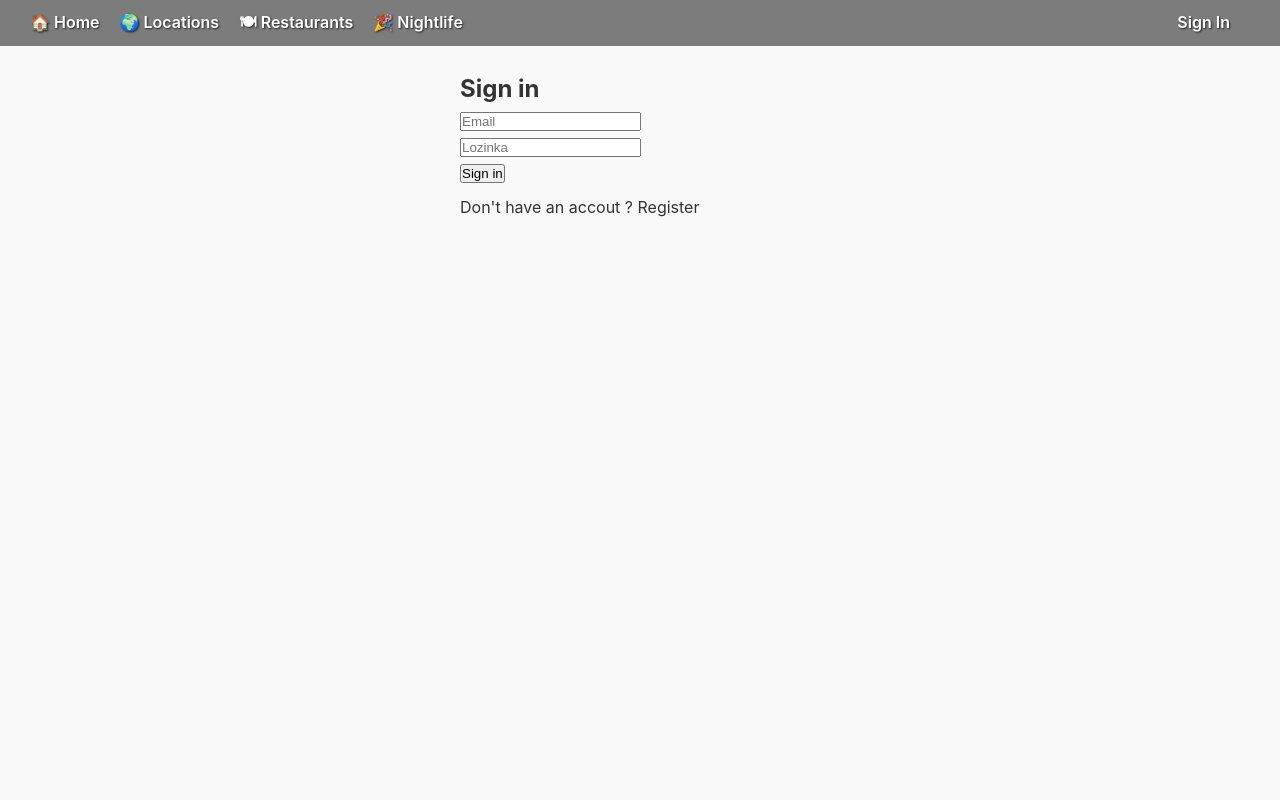
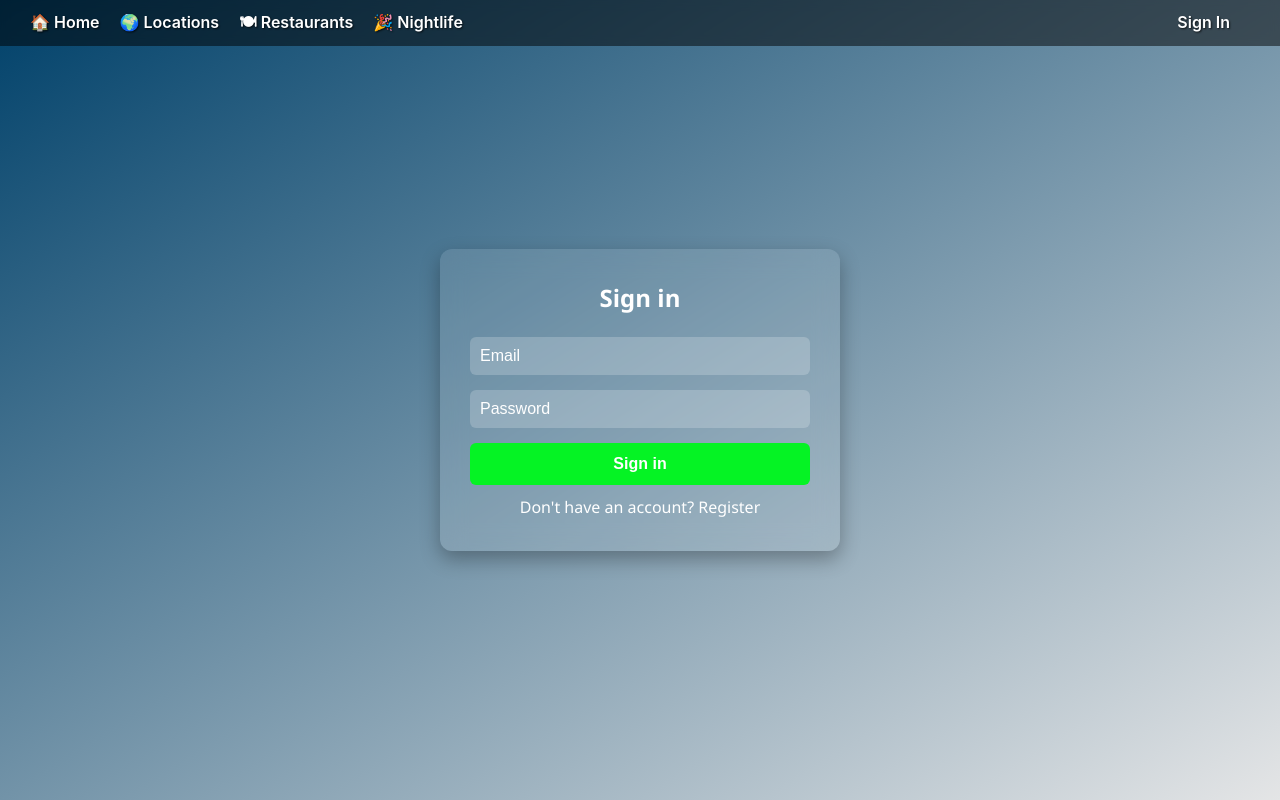
Before and after one commit to Siki2483/Frontend-webapps, a React (Create React App) app: page /login in a window 1280 px wide. Built offline with nearby package versions, Linux system fonts and the light colour scheme.

Commit message:
Dodani sort i filter za restorane, css za login i register i poneki fixevi

```diff
--- a/src/components/ReviewList.jsx
+++ b/src/components/ReviewList.jsx
@@ -11,7 +11,7 @@ function ReviewList({reviews}) {
           {reviews.map((review) => (
             <div key={review._id} style={{ marginBottom: "1rem", borderBottom: "1px solid #ccc" }}>
               <strong>{review.user?.name || "Unknown user"}</strong>
-              <p>Ocjena: {review.rating} / 5</p>
+              <p>Review: {review.rating} / 5</p>
               <p>{review.text}</p>
               <small>{new Date(review.createdAt).toLocaleDateString()}</small>
             </div>
--- /dev/null
+++ b/src/pages/Auth.css
@@ -0,0 +1,63 @@
+.auth-page {
+    min-height: 100vh;
+    background: linear-gradient(to bottom right, #00416a, #e4e5e6);
+    display: flex;
+    align-items: center;
+    justify-content: center;
+    padding: 50px 20px;
+    font-family: 'Segoe UI', sans-serif;
+  }
+
+.auth-container {
+    max-width: 400px;
+    margin: 100px auto;
+    padding: 30px;
+    background: rgba(255, 255, 255, 0.1);
+    backdrop-filter: blur(12px);
+    border-radius: 12px;
+    box-shadow: 0 8px 20px rgba(0, 0, 0, 0.3);
+    color: white;
+  }
+
+  .auth-container h2 {
+    text-align: center;
+    margin-bottom: 20px;
+    font-weight: 600;
+  }
+
+  .auth-container input {
+    width: 100%;
+    padding: 10px;
+    margin-bottom: 15px;
+    border: none;
+    border-radius: 6px;
+    background-color: rgba(255, 255, 255, 0.2);
+    color: rgb(255, 255, 255);
+    font-size: 1rem;
+  }
+
+  .auth-container input::placeholder {
+    color: #ffffff;
+  }
+
+  .auth-container button {
+    width: 100%;
+    padding: 12px;
+    background-color: #05f324;
+    border: none;
+    border-radius: 6px;
+    color: rgb(255, 255, 255);
+    font-weight: bold;
+    font-size: 1rem;
+    cursor: pointer;
+    transition: background-color 0.3s;
+  }
+
+  .auth-container button:hover {
+    background-color: #05f324;
+  }
+
+  .auth-container p {
+    text-align: center;
+    margin-top: 15px;
+  }
--- a/src/pages/LocationDetails.jsx
+++ b/src/pages/LocationDetails.jsx
@@ -3,6 +3,7 @@ import { useParams } from "react-router-dom";
 import axios from "axios";
 import ReviewForm from "../components/ReviewForm";
 import ReviewList from "../components/ReviewList";
+import "./Details.css";
 
 function LocationDetails() {
   const { id } = useParams();
@@ -24,15 +25,19 @@ function LocationDetails() {
   if (!location) return <p>Loading...</p>;
 
   return (
-    <div>
+    <div className="review-details-page">
+      <div className="review-card">
         <h2>{location.name}</h2>
         <p>{location.description}</p>
         <p><strong>Tip:</strong> {location.type}</p>
         <a href={location.mapsLink} target="_blank" rel="noreferrer">Open in Google Maps</a>
+      </div>
 
-      <hr />
+      <div className="review-card">
+        <h3>Reviews: </h3>
         <ReviewList reviews={location.reviews} />
         <ReviewForm type="locations" id={id} />
+      </div>
     </div>
   );
 }
--- a/src/pages/Locations.css
+++ b/src/pages/Locations.css
@@ -27,8 +27,10 @@
 
   .location-image {
     width: 100%;
-    border-radius: 8px;
-    margin: 10px 0;
+    max-height: 200px;
+    object-fit: cover;
+    border-radius: 10px;
+    margin-bottom: 10px;
   }
 
   .location-buttons {
--- a/src/pages/Login.jsx
+++ b/src/pages/Login.jsx
@@ -2,6 +2,7 @@ import React, { useState } from "react";
 import axios from "axios";
 import { useNavigate } from "react-router-dom";
 import { Link } from "react-router-dom";
+import "./Auth.css";
 
 function Login() {
   const [formData, setFormData] = useState({
@@ -34,19 +35,19 @@ function Login() {
   };
 
   return (
-    <div style={{ maxWidth: "400px", margin: "50px auto", padding: "20px" }}>
+    <div className="auth-page">
+      <div className="auth-container">
         <h2>Sign in</h2>
         <form onSubmit={handleSubmit}>
           <input type="email" name="email" placeholder="Email" onChange={handleChange} required />
-        <br />
-        <input type="password" name="password" placeholder="Lozinka" onChange={handleChange} required />
-        <br />
+          <input type="password" name="password" placeholder="Password" onChange={handleChange} required />
           <button type="submit">Sign in</button>
-
-        <p style={{ marginTop: "10px" }}>Don't have an accout ? <Link to="/register">Register</Link></p>
-
+          <p style={{ marginTop: "10px" }}>
+            Don't have an account? <Link to="/register">Register</Link>
+          </p>
         </form>
         {message && <p>{message}</p>}
+      </div>
     </div>
   );
 }
--- a/src/pages/NightlifeDetails.jsx
+++ b/src/pages/NightlifeDetails.jsx
@@ -3,6 +3,7 @@ import { useParams } from "react-router-dom";
 import axios from "axios";
 import ReviewForm from "../components/ReviewForm";
 import ReviewList from "../components/ReviewList";
+import "./Details.css";
 
 function NightlifeDetails() {
   const { id } = useParams();
@@ -24,15 +25,18 @@ function NightlifeDetails() {
   if (!nightlife) return <p>Loading...</p>;
 
   return (
-    <div>
+    <div className ="review-details-page">
+      <div className ="review-card">
         <h2>{nightlife.name}</h2>
         <p>{nightlife.description}</p>
         <p><strong>Location:</strong> {nightlife.location}</p>
         <a href={nightlife.mapLink} target="_blank" rel="noreferrer">Open in Google Maps</a>
+      </div>
 
-      <hr />
+      <div className = "review-card">
         <ReviewList reviews={nightlife.reviews} />
         <ReviewForm type="nightlife" id={id} />
+      </div>
     </div>
   );
 }
--- a/src/pages/Register.jsx
+++ b/src/pages/Register.jsx
@@ -1,32 +1,51 @@
 import React, { useState } from "react";
 import axios from "axios";
 import { useNavigate } from "react-router-dom";
+import "./Auth.css";
 
 function Register() {
   const [formData, setFormData] = useState({
     name: "",
     email: "",
-    password: ""
+    password: "",
+    confirmPassword: ""
   });
 
   const [message, setMessage] = useState("");
+  const navigate = useNavigate();
+  const [isPasswordValid, setIsPasswordValid] = useState(true);
 
   const handleChange = (e) => {
+    const { name, value } = e.target;
     setFormData((prev) => ({
       ...prev,
-      [e.target.name]: e.target.value
+      [name]: value
     }));
+
+    if (name === "password") {
+      setIsPasswordValid(value.length >= 8);
+    }
   };
-
-  const navigate = useNavigate();
 
   const handleSubmit = async (e) => {
     e.preventDefault();
+    if (formData.password !== formData.confirmPassword) {
+      setMessage("Passwords don't match.");
+      return;
+    }
+
     try {
-      const res = await axios.post("/api/auth/register", formData);
+      const { name, email, password } = formData;
+
+      const res = await axios.post("/api/auth/register", {
+        name,
+        email,
+        password
+      });
+
       localStorage.setItem("token", res.data.token);
       setMessage("Registration complete!");
-      navigate ("/");
+      navigate("/");
     } catch (err) {
       console.error(err.response?.data);
       setMessage(err.response?.data.msg || "Error.");
@@ -34,18 +53,21 @@ function Register() {
   };
 
   return (
-    <div style={{ maxWidth: "400px", margin: "50px auto", padding: "20px" }}>
-      <h2>Create an account</h2>
-      <form onSubmit={handleSubmit}>
-        <input type="text" name="name" placeholder="Ime" onChange={handleChange} required />
-        <br />
+    <div className="auth-page">
+      <form className="auth-container" onSubmit={handleSubmit}>
+        <h2>Create an account</h2>
+        <input type="text" name="name" placeholder="Name" onChange={handleChange} required />
         <input type="email" name="email" placeholder="Email" onChange={handleChange} required />
-        <br />
-        <input type="password" name="password" placeholder="Lozinka" onChange={handleChange} required />
-        <br />
+        <input type="password" name="password" placeholder="Password" onChange={handleChange} required />
+        {!isPasswordValid && (
+          <p style={{ color: "red", fontSize: "0.9rem" }}>
+            Password must be at least 8 characters long.
+          </p>
+        )}
+        <input type="password" name="confirmPassword" placeholder="Confirm Password" onChange={handleChange} required />
         <button type="submit">Create</button>
+        {message && <p>{message}</p>}
       </form>
-      {message && <p>{message}</p>}
     </div>
   );
 }
--- a/src/pages/RestaurantDetails.jsx
+++ b/src/pages/RestaurantDetails.jsx
@@ -3,7 +3,7 @@ import { useParams } from "react-router-dom";
 import axios from "axios";
 import ReviewForm from "../components/ReviewForm";
 import ReviewList from "../components/ReviewList";
-import "./RestorauntDetails.css";
+import "./Details.css";
 
 function RestaurantDetails() {
   const { id } = useParams();
--- a/src/pages/Restaurants.css
+++ b/src/pages/Restaurants.css
@@ -41,8 +41,10 @@
 
   .restaurant-image {
     width: 100%;
-    border-radius: 8px;
-    margin: 10px 0;
+    max-height: 200px;
+    object-fit: cover;
+    border-radius: 10px;
+    margin-bottom: 10px;
   }
 
   .map-button {
@@ -75,3 +77,37 @@
   .review-button:hover {
     background-color: #218838;
   }
+
+  .filter-sort-bar {
+    display: flex;
+    justify-content: center;
+    align-items: center;
+    gap: 30px;
+    margin-bottom: 30px;
+    flex-wrap: wrap;
+  }
+
+  .select-wrapper {
+    display: flex;
+    flex-direction: column;
+    align-items: flex-start;
+    background-color: rgba(255, 255, 255, 0.08);
+    padding: 10px 15px;
+    border-radius: 10px;
+    backdrop-filter: blur(5px);
+    box-shadow: 0 4px 10px rgba(0,0,0,0.2);
+    color: white;
+  }
+
+  .select-wrapper label {
+    font-size: 0.9rem;
+    margin-bottom: 5px;
+    font-weight: bold;
+  }
+
+  .select-wrapper select {
+    padding: 6px 10px;
+    border: none;
+    border-radius: 6px;
+    font-size: 1rem;
+  }
--- a/src/pages/Restaurants.jsx
+++ b/src/pages/Restaurants.jsx
@@ -5,11 +5,13 @@ import "./Restaurants.css";
 
 function Restaurants() {
   const [restaurants, setRestaurants] = useState([]);
+  const [filterType, setFilterType] = useState("all");
+  const [sortOption, setSortOption] = useState("none");
 
   const calculateAverageRating = (reviews) => {
-    if (!reviews || reviews.length === 0) return null;
+    if (!reviews || reviews.length === 0) return 0;
     const sum = reviews.reduce((acc, review) => acc + review.rating, 0);
-    return (sum / reviews.length).toFixed(1);
+    return sum / reviews.length;
   };
 
   const renderStars = (rating) => {
@@ -21,18 +23,59 @@ function Restaurants() {
     const fetchRestaurants = async () => {
       try {
         const res = await axios.get("/api/restaurants");
-        setRestaurants(res.data);
+        let data = res.data;
+
+        // Filter by type
+        if (filterType !== "all") {
+          data = data.filter((rest) => rest.type === filterType);
+        }
+
+        // Sort by option
+        if (sortOption === "rating-desc") {
+          data.sort((a, b) => calculateAverageRating(b.reviews) - calculateAverageRating(a.reviews));
+        } else if (sortOption === "rating-asc") {
+          data.sort((a, b) => calculateAverageRating(a.reviews) - calculateAverageRating(b.reviews));
+        } else if (sortOption === "name") {
+          data.sort((a, b) => a.name.localeCompare(b.name));
+        }
+
+        setRestaurants(data);
       } catch (err) {
         console.error("Error:", err.response?.data || err.message);
       }
     };
 
     fetchRestaurants();
-  }, []);
+  }, [filterType, sortOption]);
 
   return (
     <div className="restaurant-page">
       <h2>Restaurants</h2>
+
+      <div className = "filter-sort-bar">
+        <div className = "select-wrapper">
+          <label>Filter by type:</label>
+          <select onChange={(e) => setFilterType(e.target.value)} value={filterType}>
+            <option value="all">All Types</option>
+            <option value="pizza">Pizzeria</option>
+            <option value="bbq">BBQ</option>
+            <option value="seafood">Seafood</option>
+            <option value="burger">Burger</option>
+            <option value="other">Other</option>
+          </select>
+        </div>
+
+        <div className = "select-wrapper">
+          <label>Sort by:</label>
+         <select onChange={(e) => setSortOption(e.target.value)} value={sortOption}>
+            <option value="none">No Sorting</option>
+            <option value="rating-desc">Top Rated</option>
+           <option value="rating-asc">Lowest Rated</option>
+            <option value="name">A-Z</option>
+          </select>
+        </div>
+      </div>
+
       <div className="restaurant-container">
         {restaurants.map((rest) => {
           const avgRating = calculateAverageRating(rest.reviews);
@@ -54,7 +97,7 @@ function Restaurants() {
 
               {avgRating ? (
                 <p>
-                  {renderStars(Number(avgRating))} ({avgRating} / 5, {rest.reviews.length} review)
+                  {renderStars(avgRating)} ({avgRating.toFixed(1)} / 5, {rest.reviews.length} review)
                 </p>
               ) : (
                 <p>There are no reviews yet</p>
@@ -71,7 +114,6 @@ function Restaurants() {
                 </a>
               )}
 
-
               <Link to={`/restaurants/${rest._id}`}>
                 <button className="review-button">Leave a review</button>
               </Link>
```
Also changed, not shown: src/pages/Details.css (renamed from src/pages/RestorauntDetails.css). Lines whose indentation alone changed are shown as unchanged.
